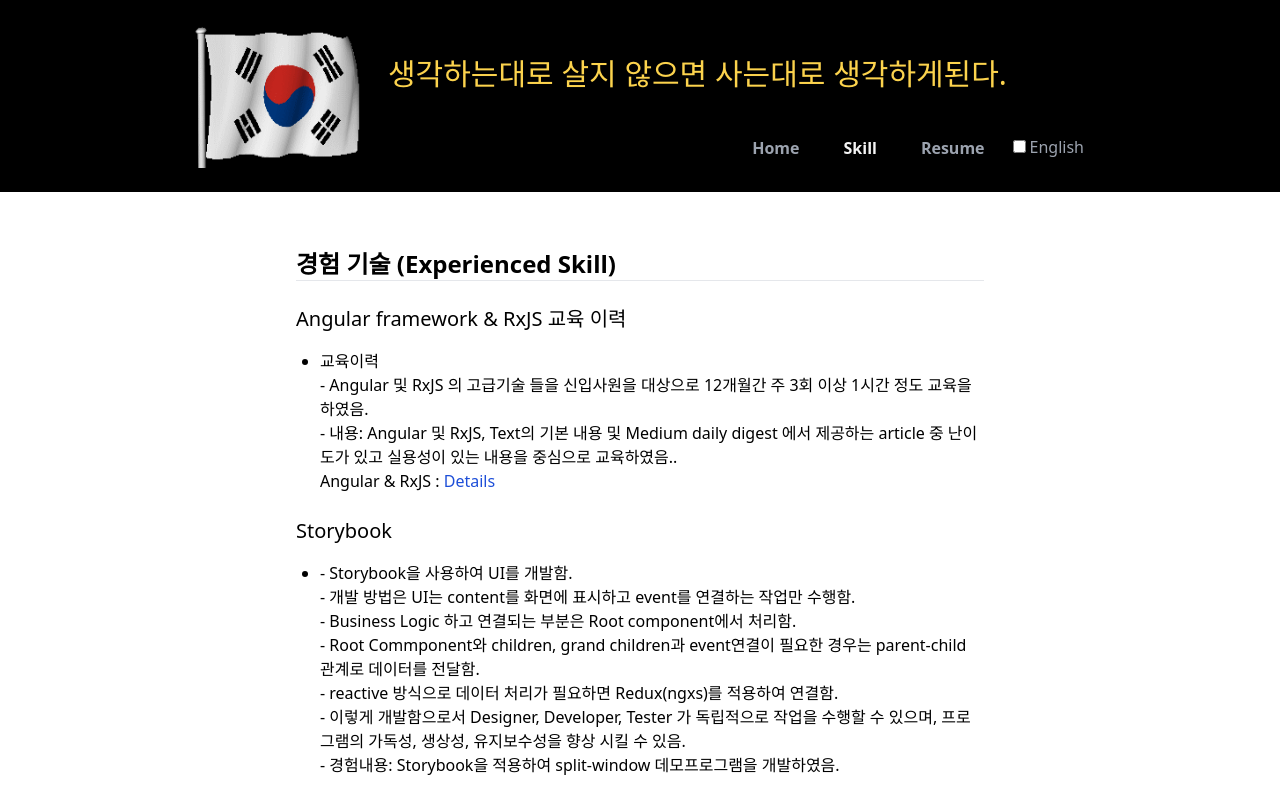
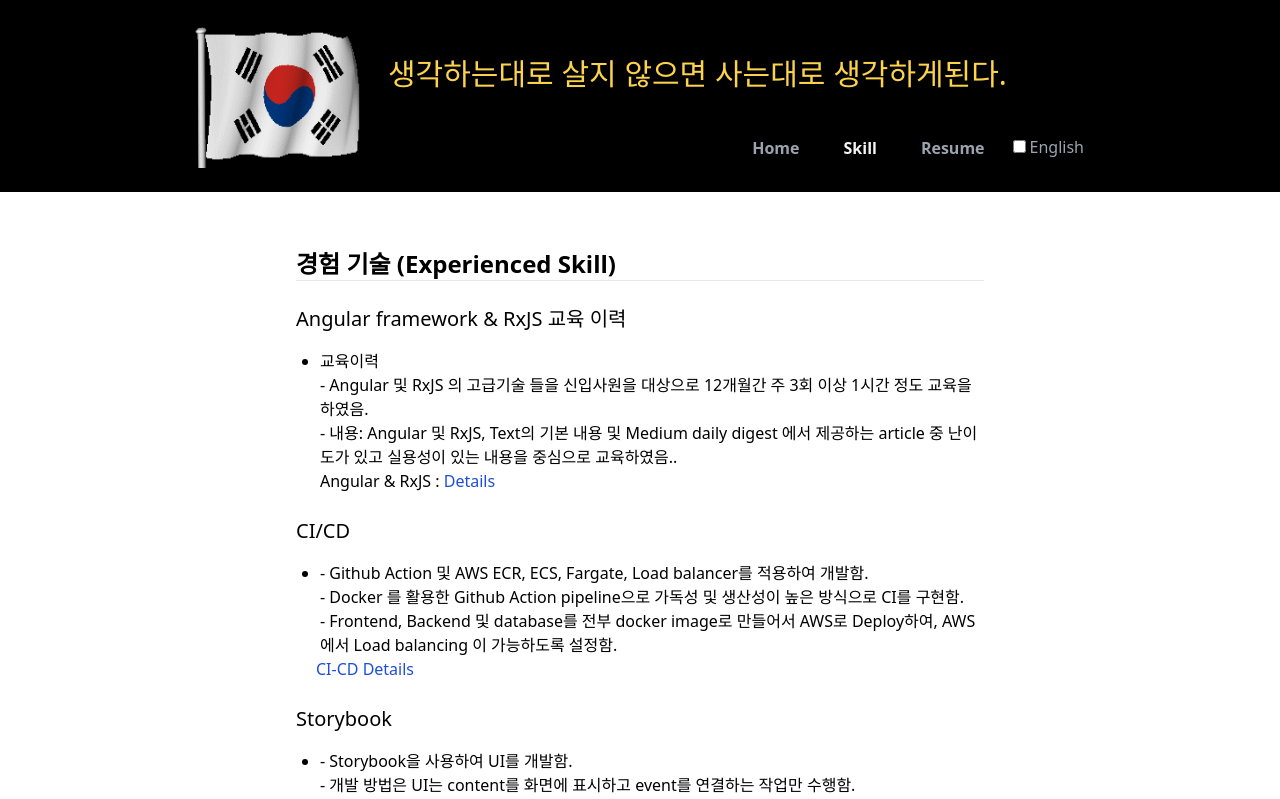
Before and after one commit to wsjung0516/blog211112, an Angular app: page /skill in a window 1280 px wide. Shown: the top 799 px of the page. Built offline with nearby package versions, Linux system fonts and the light colour scheme.

Commit message:
add ci-cd

```diff
--- a/src/app/skill/skill.component.html
+++ b/src/app/skill/skill.component.html
@@ -20,6 +20,19 @@
         <!--          <p>RxJS: <a class="text-blue-700" href="https://wsjung0516.github.io/rxjs/">Details</a></p>-->
       </li>
     </ol>
+    <p class="text-xl mt-6">CI/CD</p>
+    <ol class="list-disc ml-6">
+      <li class="mt-4">
+        <p>- Github Action 및 AWS ECR, ECS, Fargate, Load balancer를 적용하여 개발함.</p>
+        <p>- Docker 를 활용한 Github Action pipeline으로 가독성 및 생산성이 높은 방식으로 CI를 구현함.</p>
+        <p>- Frontend, Backend 및 database를 전부 docker image로 만들어서 AWS로 Deploy하여, AWS에서 Load balancing 이 가능하도록 설정함.</p>
+      </li>
+    </ol>
+
+    <span><a class="ml-5 text-blue-700"
+             href="https://wsjung0516.github.io/ci-cd-start"> CI-CD Details </a></span>
+
+
     <p class="text-xl mt-6">Storybook</p>
     <ol class="list-disc ml-6">
       <li class="mt-4">
@@ -163,12 +176,12 @@
         <div>인터페이스 설계 및 적용한 경험이 있음.</div>
       </li>
       <li class="mt-3">
-        <div>Nodejs</div>
+        <div>Nodejs, Nestjs</div>
         <div>서버설계 및 적용한 경험이 있음.</div>
       </li>
       <li class="mt-3">
-        <div>AWS</div>
-        <div>데모프로젝트 수행시 EC2서버를 사용하여 적용한 경험이 있음.</div>
+        <div>CI/CD</div>
+        <div>Docker, Github Action 및 AWS를 활용하여 CI/CD를 구현한 경험이 있음.</div>
       </li>
       <li class="mt-3">
         <div>의료영상 전용 library</div>
@@ -205,6 +218,18 @@
         <!--          <p>RxJS: <a class="text-blue-700" href="https://wsjung0516.github.io/rxjs/">Details</a></p>-->
       </li>
     </ol>
+    <p class="text-xl mt-6">CI/CD</p>
+    <ol class="list-disc ml-6">
+      <li class="mt-4">
+        <p>- Developed by applying Github Action and AWS ECR, ECS, Fargate, and Load Balancer.</p>
+        <p>- Implementing CI in a highly readable and productive way with Github Action pipeline and Docker.</p>
+        <p>- Frontend, Backend, and database are all created as docker images and deployed to AWS, enabling load balancing in AWS.</p>
+      </li>
+    </ol>
+
+    <span><a class="ml-5 text-blue-700"
+             href="https://wsjung0516.github.io/ci-cd-start"> CI-CD Details </a></span>
+
     <p class="text-xl mt-6">Storybook</p>
     <ol class="list-disc ml-6">
       <li class="mt-4">
@@ -358,12 +383,12 @@
         <div>Experience in interface design and application.</div>
       </li>
       <li class="mt-3">
-        <div>Nodejs</div>
+        <div>Nodejs, Nestjs</div>
         <div>Server design and application experience.</div>
       </li>
       <li class="mt-3">
-        <div>AWS</div>
-        <div>I have experience applying using EC2 (AWS) server when carrying out demo project.</div>
+        <div>CI/CD</div>
+        <div>Experience implementing CI/CD using Docker, Github Action and AWS.</div>
       </li>
       <li class="mt-3">
         <div>Medical image library</div>
```
